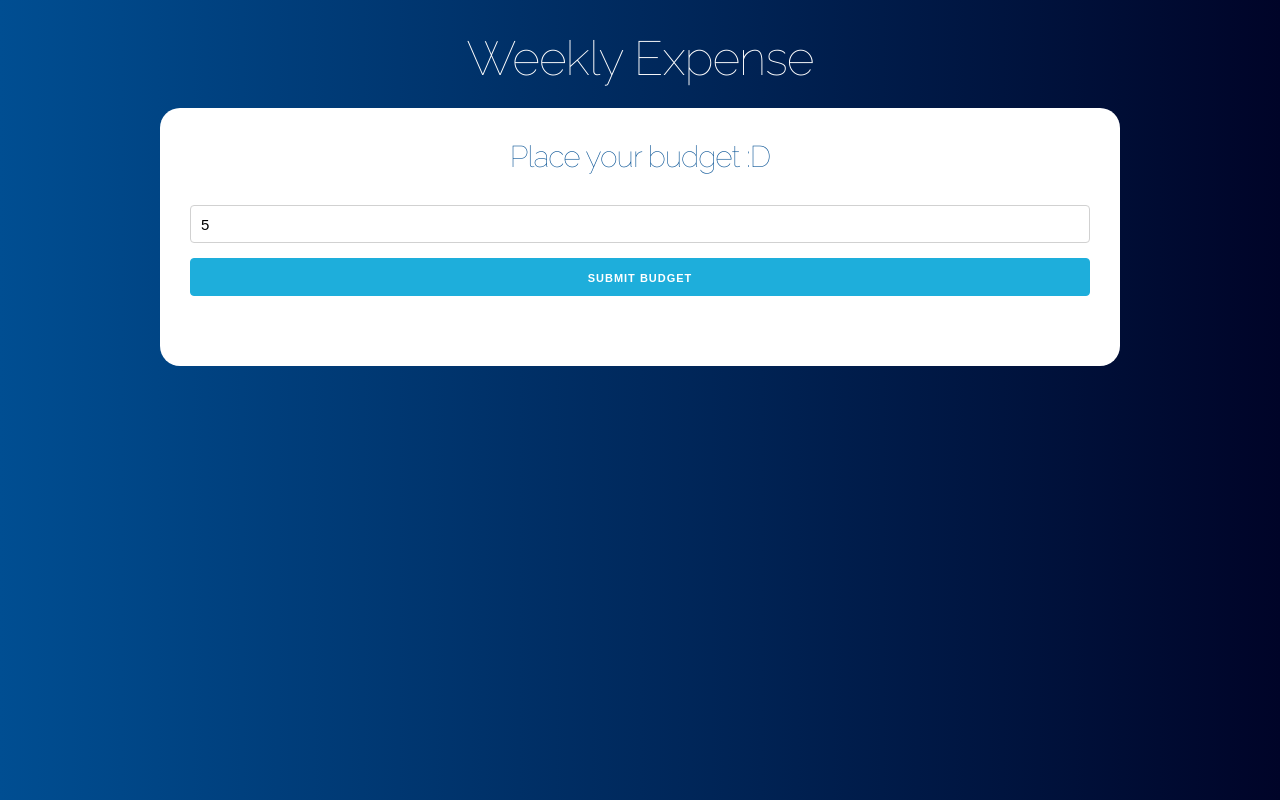
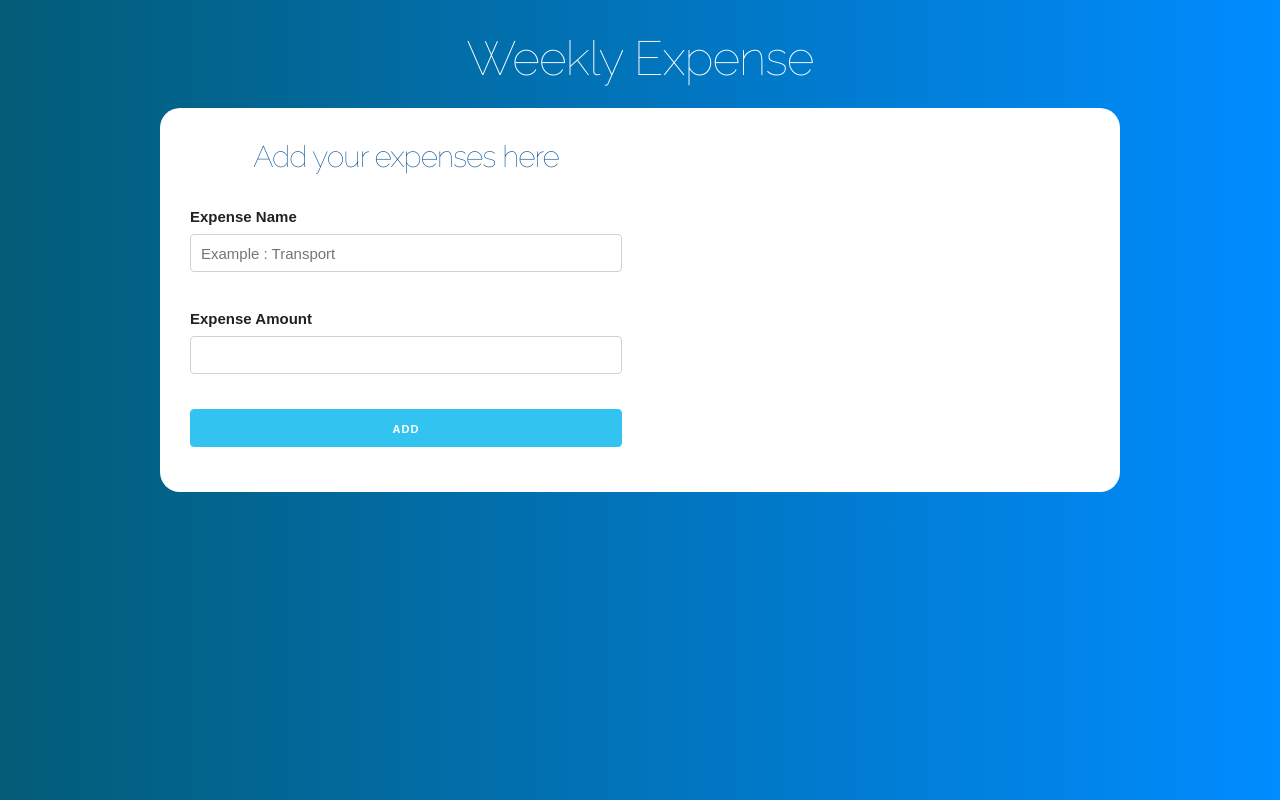
Before and after one commit to Erick-SN/BudgetControl, a React (Create React App) app: page / in a window 1280 px wide. Both pictures are taken after typing "5" into the empty fields and a click on the input "Submit Budget". Built offline with nearby package versions, Linux system fonts and the light colour scheme.

Commit message:
Conditional components rendering

```diff
--- a/src/App.js
+++ b/src/App.js
@@ -1,15 +1,30 @@
 import React, { useState } from 'react';
 import Ask from './components/Ask';
+import Form from './components/Form';
 function App() {
   const [budget, setBudget] = useState(0);
   const [residuary, setResiduary] = useState(0);
+  const [showAsk, setShowAsk] = useState(true);
   return (
     <>
       <div className='container'>
         <header>
           <h1>Weekly Expense</h1>
           <div className='contenido-principal contenido'>
-            <Ask setBudget={setBudget} setResiduary={setResiduary} />
+            {showAsk ? (
+              <Ask
+                setBudget={setBudget}
+                setResiduary={setResiduary}
+                setShowAsk={setShowAsk}
+              />
+            ) : (
+              <div className='row'>
+                <div className='one-half column'>
+                  <Form />
+                </div>
+                <div className='one-half column'></div>
+              </div>
+            )}
           </div>
         </header>
       </div>
--- a/src/components/Ask.jsx
+++ b/src/components/Ask.jsx
@@ -1,6 +1,6 @@
 import React, { useState } from 'react';
 import Error from './Error';
-const Ask = ({ setBudget, setResiduary }) => {
+const Ask = ({ setBudget, setResiduary, setShowAsk }) => {
   const [amount, setAmount] = useState(0);
   const [error, setError] = useState(false);
   const Budget = (e) => {
@@ -16,6 +16,7 @@ const Ask = ({ setBudget, setResiduary }) => {
     setError(false);
     setBudget(amount);
     setResiduary(amount);
+    setShowAsk(false);
   };
 
   return (
--- /dev/null
+++ b/src/components/Form.jsx
@@ -0,0 +1,27 @@
+import React, { useState } from 'react';
+const Form = () => {
+  return (
+    <>
+      <h2>Add your expenses here</h2>
+      <div className='campo'>
+        <label>Expense Name</label>
+        <input
+          type='text'
+          className='u-full-width'
+          placeholder='Example : Transport'
+        />
+      </div>
+      <div className='campo'>
+        <label>Expense Amount</label>
+        <input type='number' className='u-full-width' />
+      </div>
+      <input
+        type='submit'
+        className='button-primary u-full-width'
+        value='Add'
+      />
+    </>
+  );
+};
+
+export default Form;
--- a/src/index.css
+++ b/src/index.css
@@ -2,9 +2,9 @@
   margin-bottom: 0 !important;
 }
 body {
-  background: #000428; /* fallback for old browsers */
-  background: -webkit-linear-gradient(to right, #004e92, #000428);
-  background: linear-gradient(to right, #004e92, #000428);
+  background: #008cff; /* fallback for old browsers */
+  background: -webkit-linear-gradient(to right, #035c77, #008cff);
+  background: linear-gradient(to right, #035c77, #008cff);
   margin: 0;
   padding: 0;
   font-family: sans-serif;
```
